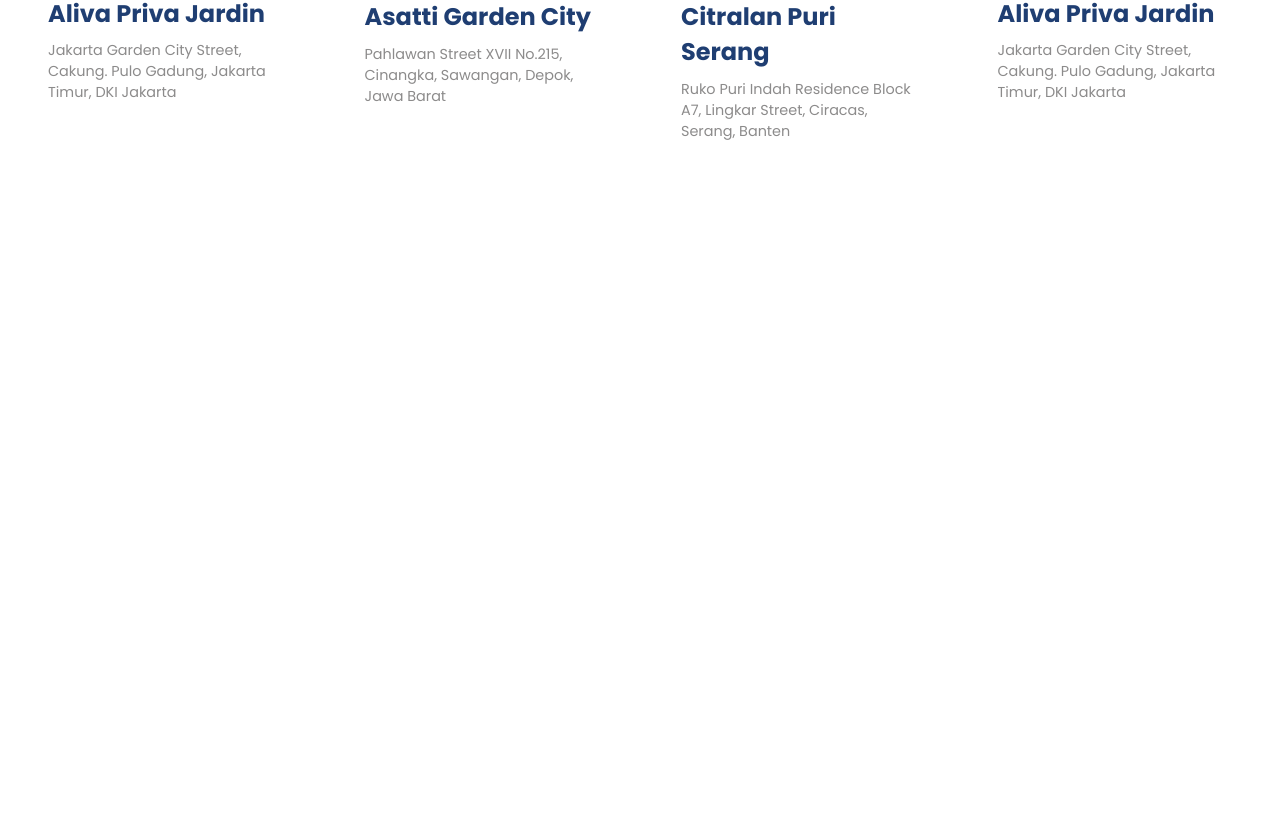
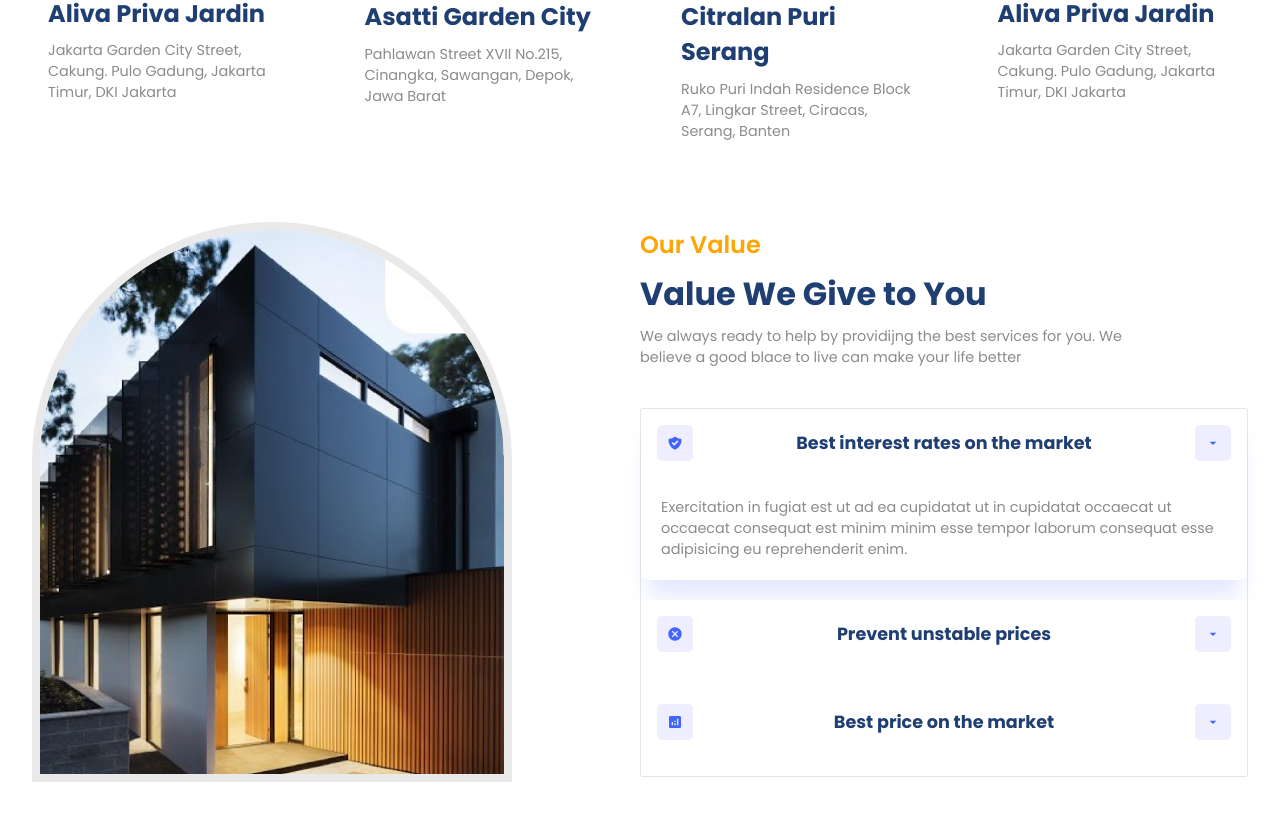
Before and after one commit to sanjeeb42/Homyz--Find-You-Perfect-Home, a React (Vite) app: page / in a window 1280 px wide. Shown: the part 1274-2088 px from the top of the page. Before the commit the page ends 1464 px from the top, so only its background shows below. Built offline with nearby package versions, Linux system fonts and the light colour scheme.

Commit message:
Added Value Section

```diff
--- a/src/App.jsx
+++ b/src/App.jsx
@@ -3,6 +3,7 @@
 import './App.css';
 import Companies from "./components/Companies/Companies";
 import Residencies from "./components/Residencies/Residencies";
+import Value from "./components/Value/Value";
 function App() {
   return (
     <div className="App">
@@ -13,6 +14,7 @@
       </div>
       <Companies/>
       <Residencies/>
+      <Value/>
     </div>
   );
 }
--- /dev/null
+++ b/src/components/Value/Value.css
@@ -0,0 +1,51 @@
+.v-container .image-container{
+    border: 8px solid rgb(232 232 232 / 93%);
+}
+
+.v-container>div{
+    flex: 1;
+}
+
+.v-right{
+    gap: 0.5rem;
+}
+
+.accordion{
+    margin-top: 2rem;
+    border: none;
+}
+
+.accordionItem{
+    background:white;
+    border:0.8px solid rgba(128 128 127 0.143) ;
+    border-radius: 8px;
+    overflow: hidden;
+    margin-bottom: 20px;
+}
+
+.accordionButton{
+    background:white;
+    padding: 1rem;
+    width: 100%;
+    justify-content: space-between;
+    cursor: pointer;
+}
+
+.icon{
+    padding: 10px;
+    background:#eeeeff;
+    border-radius: 5px;
+}
+
+.icon svg{
+    fill: var(--blue);
+}
+
+.accordionButton .primaryText{
+    font-size: 1.1rem;
+}
+
+.accordionItem.expanded{
+    box-shadow: var(--shadow);
+    border-radius: 6;
+}
--- /dev/null
+++ b/src/components/Value/Value.jsx
@@ -0,0 +1,73 @@
+import React, { useState } from "react";
+import "./Value.css";
+import {
+  Accordion,
+  AccordionItem,
+  AccordionItemHeading,
+  AccordionItemButton,
+  AccordionItemPanel,
+  AccordionItemState,
+} from "react-accessible-accordion";
+import "react-accessible-accordion/dist/fancy-example.css";
+import { MdOutlineArrowDropDown } from "react-icons/md";
+import data from "../../utils/accordion";
+const Value = () => {
+  return (
+    <section className="v-wrapper">
+      <div className="paddings innerWidth flexCenter v-container">
+        {/* left Side */}
+        <div className="v-left">
+          <div className="image-container">
+            <img src="./value.png" alt="" />
+          </div>
+        </div>
+
+        {/* right-side */}
+        <div className="flexColStart v-right">
+          <span className="orangeText">Our Value</span>
+          <span className="primaryText">Value We Give to You</span>
+          <span className="secondaryText">
+            We always ready to help by providijng the best services for you. We
+            <br />
+            believe a good blace to live can make your life better
+          </span>
+
+          <Accordion
+            className="accordion"
+            allowMultipleExpanded={false}
+            preExpanded={[0]}
+          >
+            {data.map((item, i) => {
+                const [className,setClassName]=useState(null);
+              return (
+                <AccordionItem className={`accordionItem ${className}`} key={i} uuid={i}>
+                  <AccordionItemHeading>
+                    <AccordionItemButton className="flexCenter accordionButton">
+
+                        <AccordionItemState>
+                            {
+                                (({expanded})=>expanded ?setClassName("expanded"):setClassName("collapsed"))
+                            }
+                        </AccordionItemState>
+                      <div className="flexCenter icon">{item.icon}</div>
+                      <span className="primaryText">{item.heading}</span>
+                      <div className="flexCenter icon">
+                        <MdOutlineArrowDropDown/>
+                      </div>
+                    </AccordionItemButton>
+                  </AccordionItemHeading>
+
+                  <AccordionItemPanel>
+                    <p className="secondaryText">{item.detail}</p>
+                  </AccordionItemPanel>
+                </AccordionItem>
+              );
+            })}
+          </Accordion>
+        </div>
+      </div>
+    </section>
+  );
+};
+
+export default Value;
```
